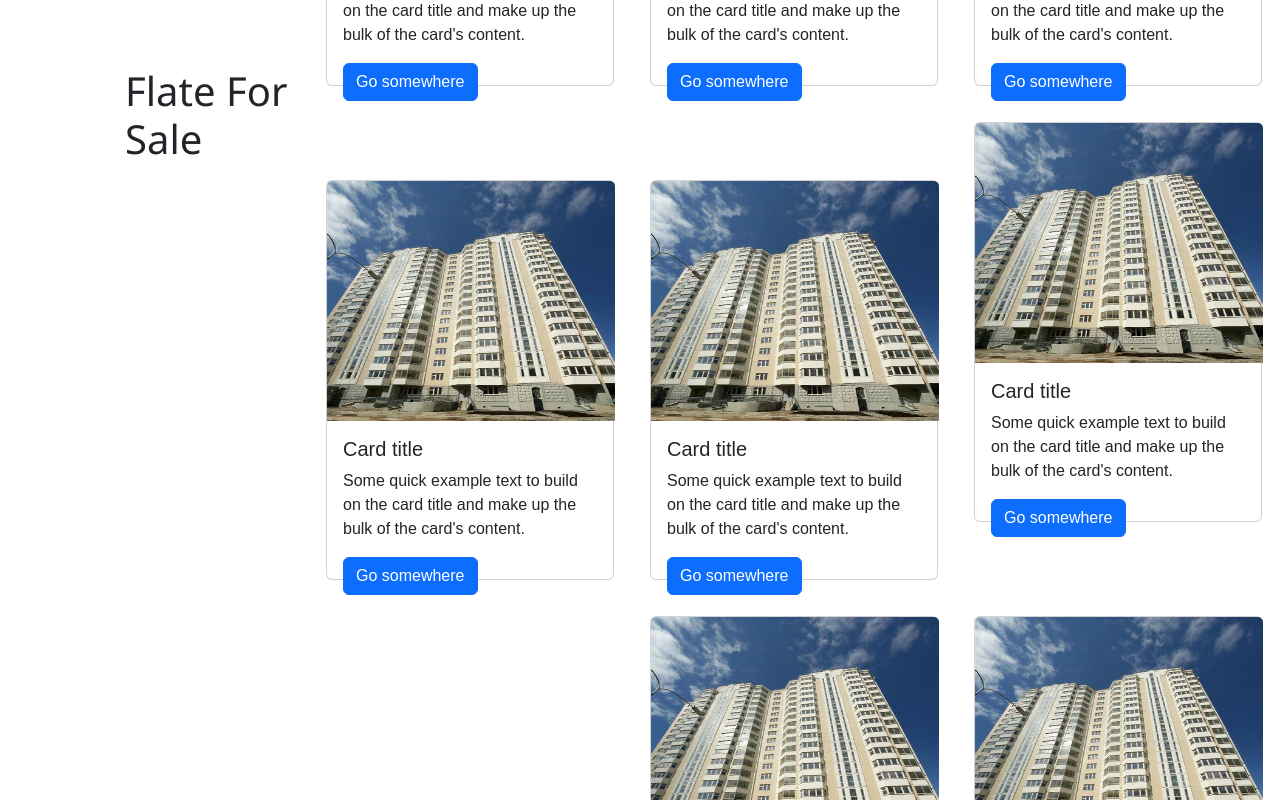
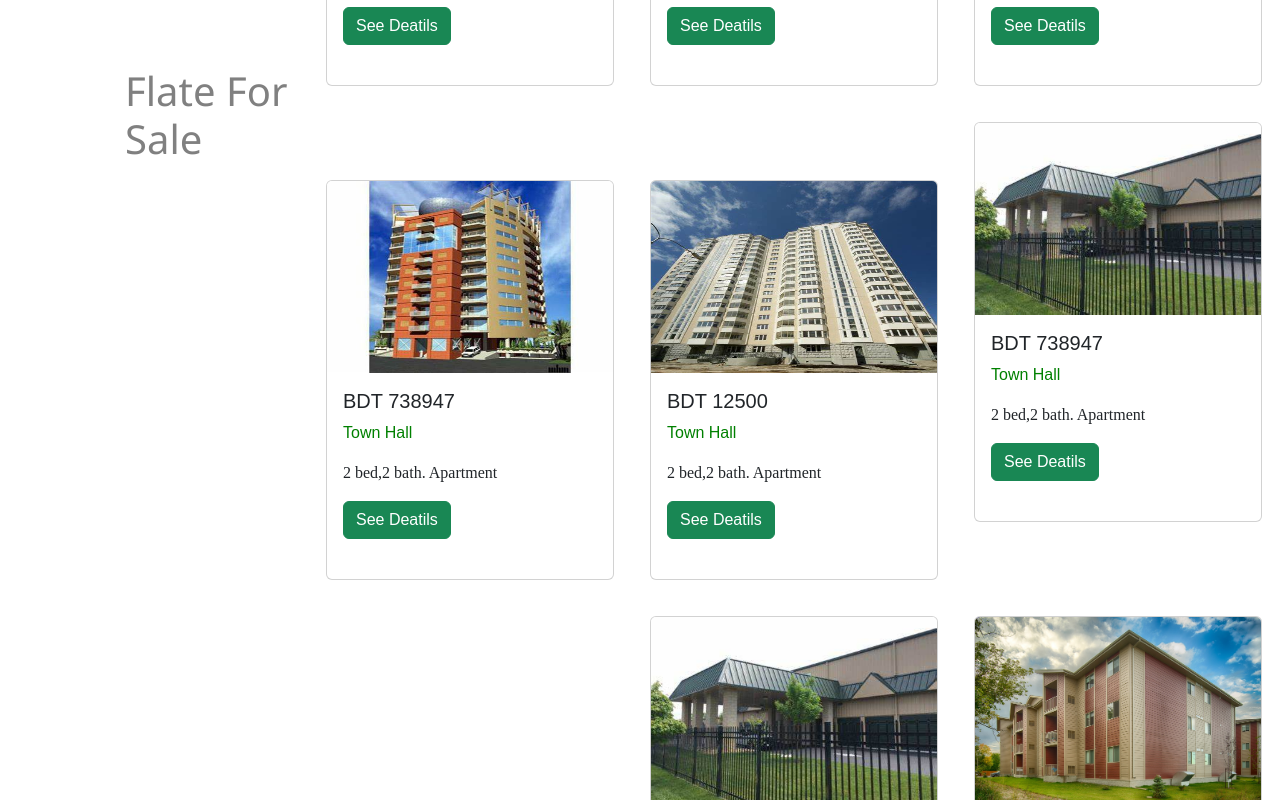
Before and after one commit to Safwat901/Property_on_map, a Next.js app in the folder pom/: page / in a window 1280 px wide. Shown: the part 1160-1960 px from the top of the page. Built offline with nearby package versions, Linux system fonts and the light colour scheme; a web font is replaced by a local one.

Commit message:
6.8.2022

```diff
--- a/pom/components/Cards.js
+++ b/pom/components/Cards.js
@@ -1,6 +1,6 @@
 import React from "react";
 
-const Cards = () => {
+const Cards = (props) => {
   return (
     <>
       <div
@@ -17,19 +17,22 @@ const Cards = () => {
         }}
       >
         <img
-          style={{ width: "18rem", height: "15rem" }}
+          style={{ width: "auto", height: "12rem", objectFit: "auto" }}
           class="card-img-top"
-          src="/card1.jpg"
+          src={props.imgsrc}
           alt="Card image cap"
         />
         <div class="card-body">
-          <h5 class="card-title">Card title</h5>
-          <p class="card-text">
-            Some quick example text to build on the card title and make up the
-            bulk of the card's content.
+          <h5 class="card-title">{props.title}</h5>
+          <p style={{ color: "Green" }} class="card-location">
+            {props.location}
           </p>
-          <a href="#" class="btn btn-primary">
-            Go somewhere
+
+          <p style={{ fontFamily: "robot" }} class="card-detail">
+            {props.detail}
+          </p>
+          <a href="#" class="btn btn-success">
+            See Deatils
           </a>
         </div>
       </div>
--- /dev/null
+++ b/pom/components/CardsRowfr.js
@@ -0,0 +1,34 @@
+import Cards from "./Cards";
+
+const CardsRowfr = () => {
+  return (
+    <>
+      <Cards
+        title="BDT 12500 "
+        imgsrc="/card1.jpg"
+        location="Town Hall"
+        detail="2 bed,2 bath. Apartment"
+      />
+      <Cards
+        title="BDT 738947 "
+        imgsrc="/card2.jpg"
+        location="Town Hall"
+        detail="2 bed,2 bath. Apartment"
+      />
+      <Cards
+        title="BDT 738947 "
+        imgsrc="/card3.jpg"
+        location="Town Hall"
+        detail="2 bed,2 bath. Apartment"
+      />
+      <Cards
+        title="BDT 738947 "
+        imgsrc="/card4.jpg"
+        location="Town Hall"
+        detail="2 bed,2 bath. Apartment"
+      />
+    </>
+  );
+};
+
+export default CardsRowfr;
--- /dev/null
+++ b/pom/components/CardsRowfs.js
@@ -0,0 +1,34 @@
+import Cards from "./Cards";
+
+const CardsRowfs = () => {
+  return (
+    <>
+      <Cards
+        title="BDT 12500 "
+        imgsrc="/card1.jpg"
+        location="Town Hall"
+        detail="2 bed,2 bath. Apartment"
+      />
+      <Cards
+        title="BDT 738947 "
+        imgsrc="/card2.jpg"
+        location="Town Hall"
+        detail="2 bed,2 bath. Apartment"
+      />
+      <Cards
+        title="BDT 738947 "
+        imgsrc="/card3.jpg"
+        location="Town Hall"
+        detail="2 bed,2 bath. Apartment"
+      />
+      <Cards
+        title="BDT 738947 "
+        imgsrc="/card4.jpg"
+        location="Town Hall"
+        detail="2 bed,2 bath. Apartment"
+      />
+    </>
+  );
+};
+
+export default CardsRowfs;
--- a/pom/pages/index.js
+++ b/pom/pages/index.js
@@ -8,6 +8,8 @@ import MainSearch from "../components/MainSearch";
 import Cards from "../components/Cards";
 import FlatFr from "../components/FlatFr";
 import FlateFs from "../components/FlateFs";
+import CardsRowfr from "../components/CardsRowfr";
+import CardsRowfs from "../components/CardsRowfs";
 
 const index = () => {
   return (
@@ -15,20 +17,13 @@ const index = () => {
       <Head>
         <title>Home</title>
       </Head>
-
       <Navbar />
       <Carousel />
       <MainSearch />
       <FlatFr />
-      <Cards />
-      <Cards />
-      <Cards />
-      <Cards />
+      <CardsRowfr />
       <FlateFs />
-      <Cards />
-      <Cards />
-      <Cards />
-      <Cards />
+      <CardsRowfs />
 
       <Footer />
     </>
--- a/pom/styles/globals.css
+++ b/pom/styles/globals.css
@@ -181,6 +181,7 @@ text-align: left;
 .container h1{
 
   font-family: 'Segoe UI', Tahoma, Geneva, Verdana, sans-serif;
+  color: grey;
 
   }
 
@@ -204,5 +205,6 @@ text-align: left;
     .container1 h1{
 
       font-family: 'Segoe UI', Tahoma, Geneva, Verdana, sans-serif;
+      color: grey;
 
       }
```
